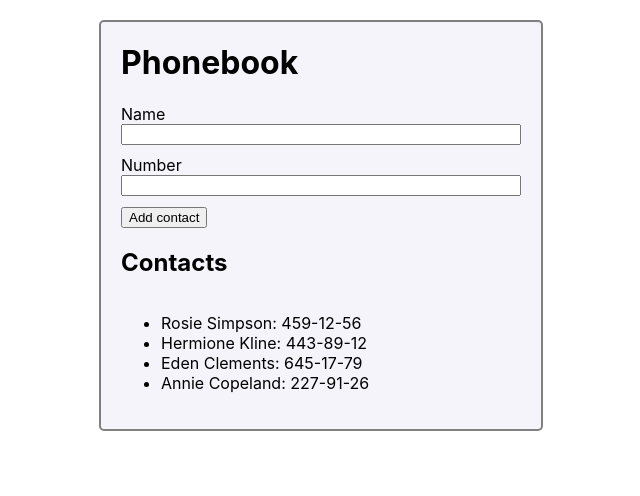
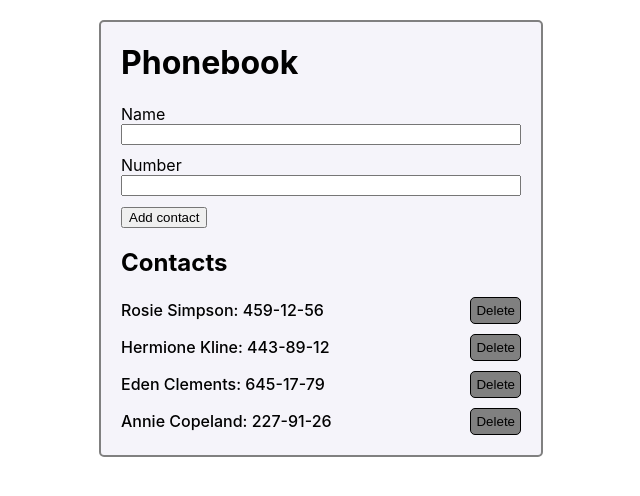
Before and after one commit to YuliiaTS/goit-react-hw-02-phonebook, a React (Create React App) app: page / in a window 1280 px wide. Shown: the top 496 px of the page, without its empty margins (319-959 px from the left). Built offline with nearby package versions, Linux system fonts and the light colour scheme.

Commit message:
метод видалення контактів

```diff
--- a/src/components/App.jsx
+++ b/src/components/App.jsx
@@ -11,23 +11,31 @@ class App extends Component {
       { id: 'id-3', name: 'Eden Clements', number: '645-17-79' },
       { id: 'id-4', name: 'Annie Copeland', number: '227-91-26' },
     ],
+    filter: '',
   };
   onSubmit = data => {
     console.log(data);
+  };
 
-  }
+  deleteContact = id => {
+    this.setState(prevState => ({
+      contacts: prevState.contacts.filter(contact => contact.id !== id),
+    }));
+  };
+
   render() {
     const { contacts } = this.state;
     const phoneContacts = contacts.filter(contact =>
       contact.name.toLocaleLowerCase()
     );
+
     return (
       <div className={style.main}>
         <h1>Phonebook</h1>
-        <ContactForm onSubmit={this.onSubmit}/>
+        <ContactForm onSubmit={this.onSubmit} />
         <h2>Contacts</h2>
         {/* <Filter /> */}
-      <ContactList phoneContacts={phoneContacts} />
+        <ContactList phoneContacts={phoneContacts} deleteContact={this.deleteContact}/>
       </div>
     );
   }
--- a/src/components/ContactList/ContactItem.js
+++ b/src/components/ContactList/ContactItem.js
@@ -1,14 +1,24 @@
 import PropTypes from 'prop-types';
+import style from '../ContactList/ContactList.module.css';
 
-export default function ContactItem({name, number}) {
-    return (
-        <li>
-           {name}: {number}
-        </li>
-     );
+export default function ContactItem({id, name, number, deleteContact }) {
+  return (
+    <li className={style.item} id={id}>
+      {name}: {number}
+      <button
+         className={style.btn}
+         type="button"
+         onClick={() => deleteContact(id)}
+      >
+      Delete
+      </button>
+    </li>
+  );
 }
 
 ContactItem.propType = {
+   id: PropTypes.string.isRequired,
    name: PropTypes.string.isRequired,
    number: PropTypes.string.isRequired,
+   deleteContact: PropTypes.func.isRequired,
 };
--- a/src/components/ContactList/ContactList.js
+++ b/src/components/ContactList/ContactList.js
@@ -1,14 +1,17 @@
 import PropTypes from 'prop-types';
 import ContactItem from './ContactItem';
+import style from '../ContactList/ContactList.module.css';
 
-export default function ContactList({ phoneContacts }) {
+export default function ContactList({ phoneContacts, deleteContact }) {
    return (
-      <ul>
-         {phoneContacts.map(({ name, number }) => (
+      <ul className={style.list}>
+         {phoneContacts.map(({id, name, number }) => (
             <ContactItem
-               key={number}
+               key={id}
+               id={id}
                name={name}
                number={number}
+               deleteContact={deleteContact}
             />
          ))}
       </ul>
@@ -18,6 +21,7 @@ export default function ContactList({ phoneContacts }) {
 ContactList.propTypes = {
     phoneContacts: PropTypes.arrayOf(
       PropTypes.shape({
+         id: PropTypes.string.isRequired,
          name: PropTypes.string.isRequired,
          number: PropTypes.string.isRequired,
       })
--- a/src/components/ContactList/ContactList.module.css
+++ b/src/components/ContactList/ContactList.module.css
@@ -0,0 +1,30 @@
+.list {
+    margin: 0;
+    padding: 0;
+}
+
+.item {
+    list-style: none;
+    font-weight: 500;
+    display: flex;
+    justify-content: space-between;
+    align-items: center;
+}
+
+.item:not(:last-child) {
+    margin-bottom: 10px;
+}
+
+.btn {
+    cursor: pointer;
+    padding: 5px;
+    display: inline-block;
+    background-color: gray;
+    border: 1px solid black;
+	border-radius: 5px;
+    transition: background-color .25s cubic-bezier(.4,0,.2,1);
+}
+
+.btn:hover {
+    background-color: #fff;
+}
```
Lines whose indentation alone changed are shown as unchanged.
